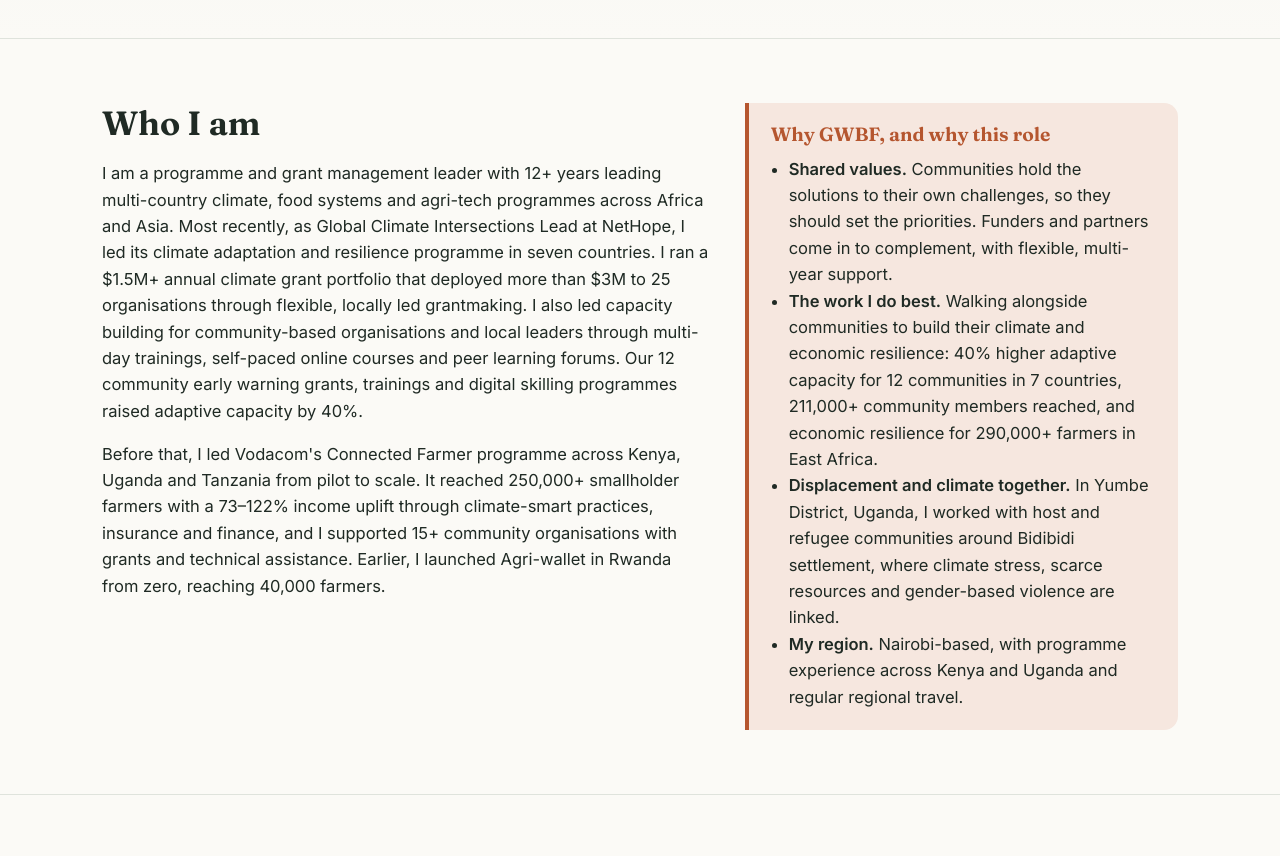
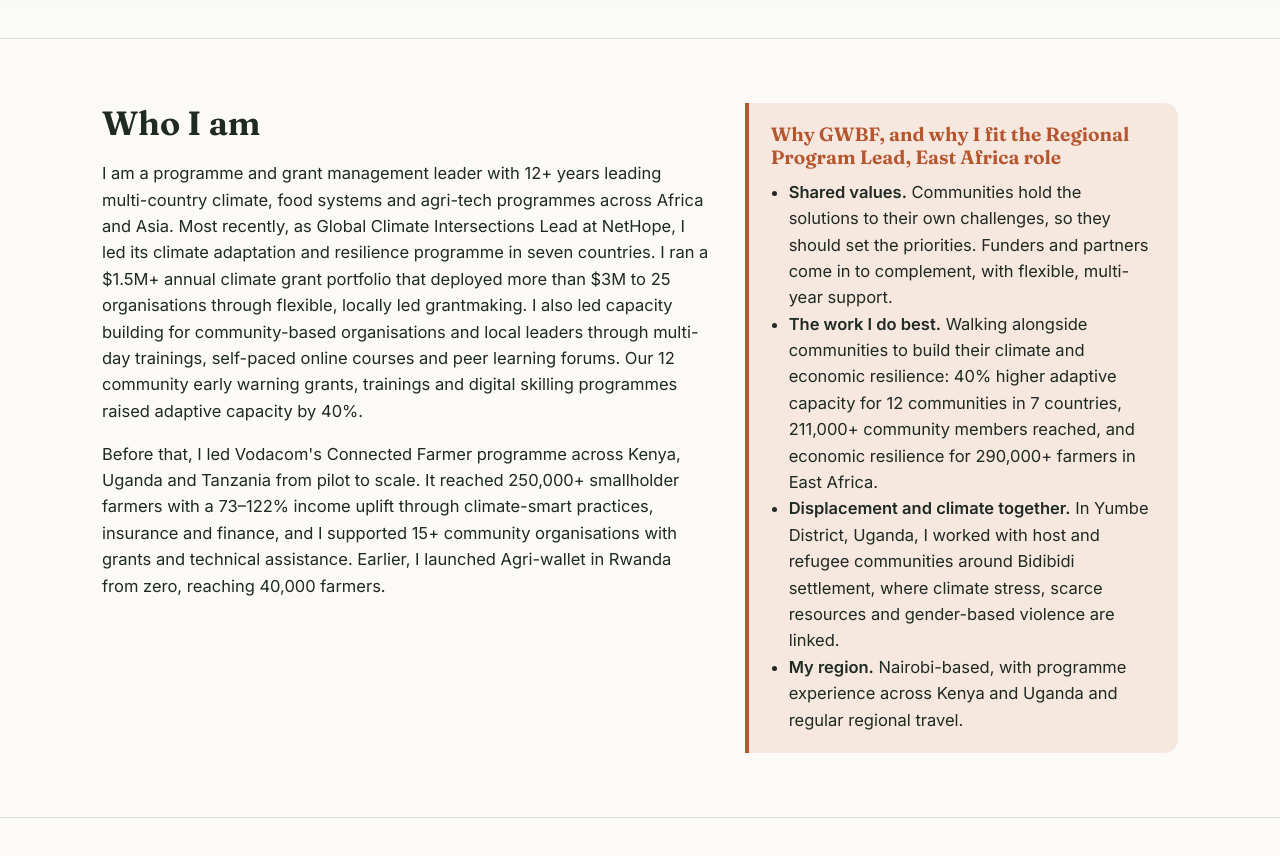
Before and after one commit to gidrafwachira/GWBF_Portfolio, a plain HTML site: page index.html in a window 1280 px wide. Shown: the part 840-1696 px from the top of the page. Drawn offline with Linux system fonts and the light colour scheme.

Commit message:
Retitle the Why GWBF panel
Co-Authored-By: Claude Opus 5.5 <noreply@anthropic.com>
Claude-Session: https://claude.ai/code/session_0177YpRJMKNsmuM3zbxZ5RCp

```diff
--- a/index.html
+++ b/index.html
@@ -134,7 +134,7 @@ footer h2{color:#fff}
     <p>Before that, I led Vodacom's Connected Farmer programme across Kenya, Uganda and Tanzania from pilot to scale. It reached 250,000+ smallholder farmers with a 73&ndash;122% income uplift through climate-smart practices, insurance and finance, and I supported 15+ community organisations with grants and technical assistance. Earlier, I launched Agri-wallet in Rwanda from zero, reaching 40,000 farmers.</p>
   </div>
   <div class="callout">
-    <h3>Why GWBF, and why this role</h3>
+    <h3>Why GWBF, and why I fit the Regional Program Lead, East Africa role</h3>
     <ul>
       <li><b>Shared values.</b> Communities hold the solutions to their own challenges, so they should set the priorities. Funders and partners come in to complement, with flexible, multi-year support.</li>
       <li><b>The work I do best.</b> Walking alongside communities to build their climate and economic resilience: 40% higher adaptive capacity for 12 communities in 7 countries, 211,000+ community members reached, and economic resilience for 290,000+ farmers in East Africa.</li>
```
